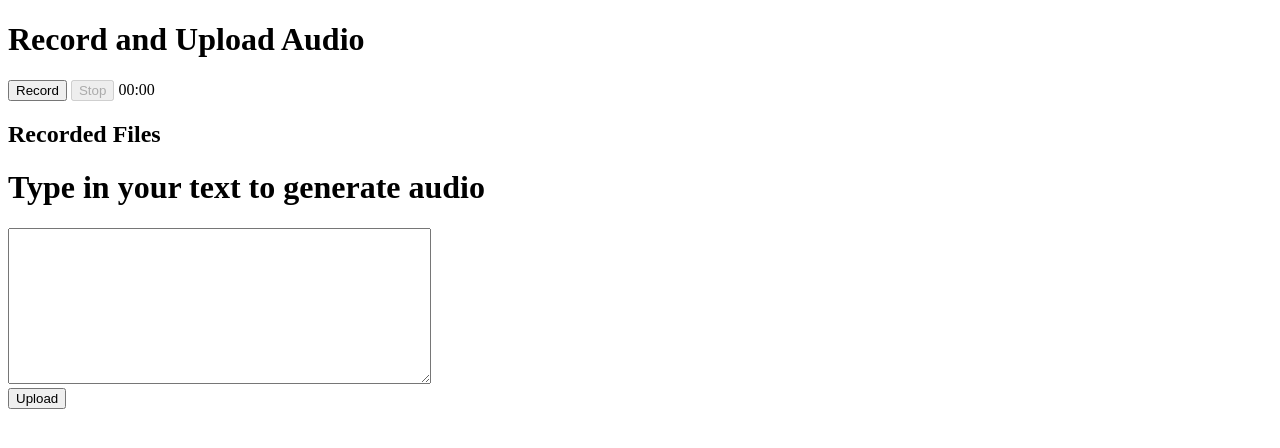
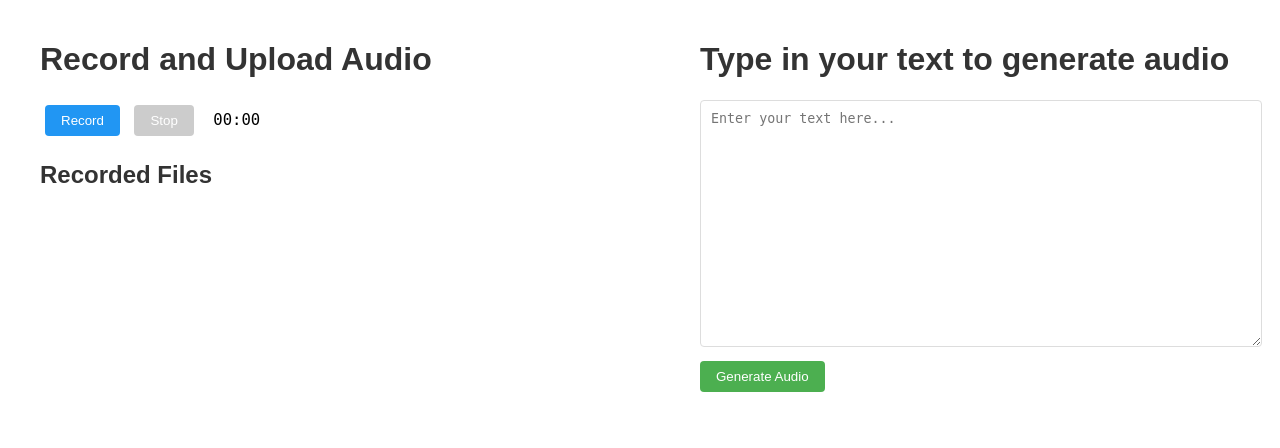
Before and after one commit to ayookk/ConvoAI-Project2, a Flask app: page / in a window 1280 px wide. Shown: the top 448 px of the page. Run offline with Flask 3, Linux system fonts and the light colour scheme.

Commit message:
Update index.html

```diff
--- a/templates/index.html
+++ b/templates/index.html
@@ -4,23 +4,101 @@
     <title>Audio App</title>
     <script src="/script.js" defer></script>
     <style>
+        body {
+            font-family: Arial, sans-serif;
+            display: flex;
+            justify-content: space-between;
+            padding: 20px;
+            max-width: 1200px;
+            margin: 0 auto;
+        }
+        .left, .right {
+            width: 45%;
+        }
+        h1, h2 {
+            font-weight: bold;
+            color: #333;
+        }
         .file-container {
-            margin: 20px 0;
+            margin: 15px 0;
+            padding: 15px;
+            border: 1px solid #ddd;
+            border-radius: 8px;
+            background-color: #f9f9f9;
+        }
+        .file-links {
+            margin-top: 10px;
+        }
+        .file-links a {
+            display: inline-block;
+            margin-right: 10px;
+            text-decoration: none;
+            color: #2196F3;
+            padding: 5px 10px;
+            border-radius: 4px;
+            background-color: #fff;
+            border: 1px solid #2196F3;
+        }
+        .file-links a:hover {
+            background-color: #2196F3;
+            color: white;
+        }
+        button {
+            padding: 8px 16px;
+            margin: 5px;
+            border: none;
+            border-radius: 4px;
+            cursor: pointer;
+            background-color: #2196F3;
+            color: white;
+        }
+        button:disabled {
+            background-color: #ccc;
+        }
+        #timer {
+            font-family: monospace;
+            font-size: 1.2em;
+            margin-left: 10px;
+        }
+        textarea {
+            width: 100%;
             padding: 10px;
             border: 1px solid #ddd;
-            border-radius: 5px;
+            border-radius: 4px;
+            resize: vertical;
+            margin-bottom: 10px;
         }
-        .file-links a {
-            margin-right: 10px;
-            text-decoration: none;
-            color: blue;
+        input[type="submit"] {
+            padding: 8px 16px;
+            border: none;
+            border-radius: 4px;
+            cursor: pointer;
+            background-color: #4CAF50;
+            color: white;
         }
-        .file-links a:hover {
-            text-decoration: underline;
+        .sentiment {
+            display: inline-block;
+            padding: 3px 8px;
+            border-radius: 3px;
+            margin-left: 10px;
+            font-size: 0.9em;
+        }
+        .sentiment-POSITIVE {
+            background-color: #A5D6A7;
+            color: #1B5E20;
+        }
+        .sentiment-NEGATIVE {
+            background-color: #EF9A9A;
+            color: #B71C1C;
+        }
+        .sentiment-NEUTRAL {
+            background-color: #E0E0E0;
+            color: #424242;
         }
     </style>
 </head>
 <body>
+    <div class="left">
         <h1>Record and Upload Audio</h1>
         <button id="record">Record</button>
         <button id="stop">Stop</button>
@@ -33,21 +111,21 @@
                 <source src="{{ url_for('uploaded_file', filename=file.audio) }}" type="audio/wav">
             </audio>
             <div class="file-links">
-            <a href="{{ url_for('uploaded_file', filename=file.audio) }}">{{ file.audio }}</a>
+                <a href="{{ url_for('uploaded_file', filename=file.audio) }}">Audio</a>
                 {% if file.transcript %}
                 <a href="{{ url_for('uploaded_file', filename=file.transcript) }}">Transcript</a>
-            {% endif %}
-            {% if file.sentiment %}
-            <a href="{{ url_for('uploaded_file', filename=file.sentiment) }}">Sentiment</a>
                 {% endif %}
             </div>
         </div>
         {% endfor %}
+    </div>
 
+    <div class="right">
         <h1>Type in your text to generate audio</h1>
         <form action="/upload_text" method="POST">
-        <textarea name="text" rows="10" cols="50"></textarea><br>
-        <input type="submit" value="Upload">
+            <textarea name="text" rows="15" cols="40" placeholder="Enter your text here..."></textarea><br>
+            <input type="submit" value="Generate Audio">
         </form>
+    </div>
 </body>
 </html>
```
Lines whose indentation alone changed are shown as unchanged.
